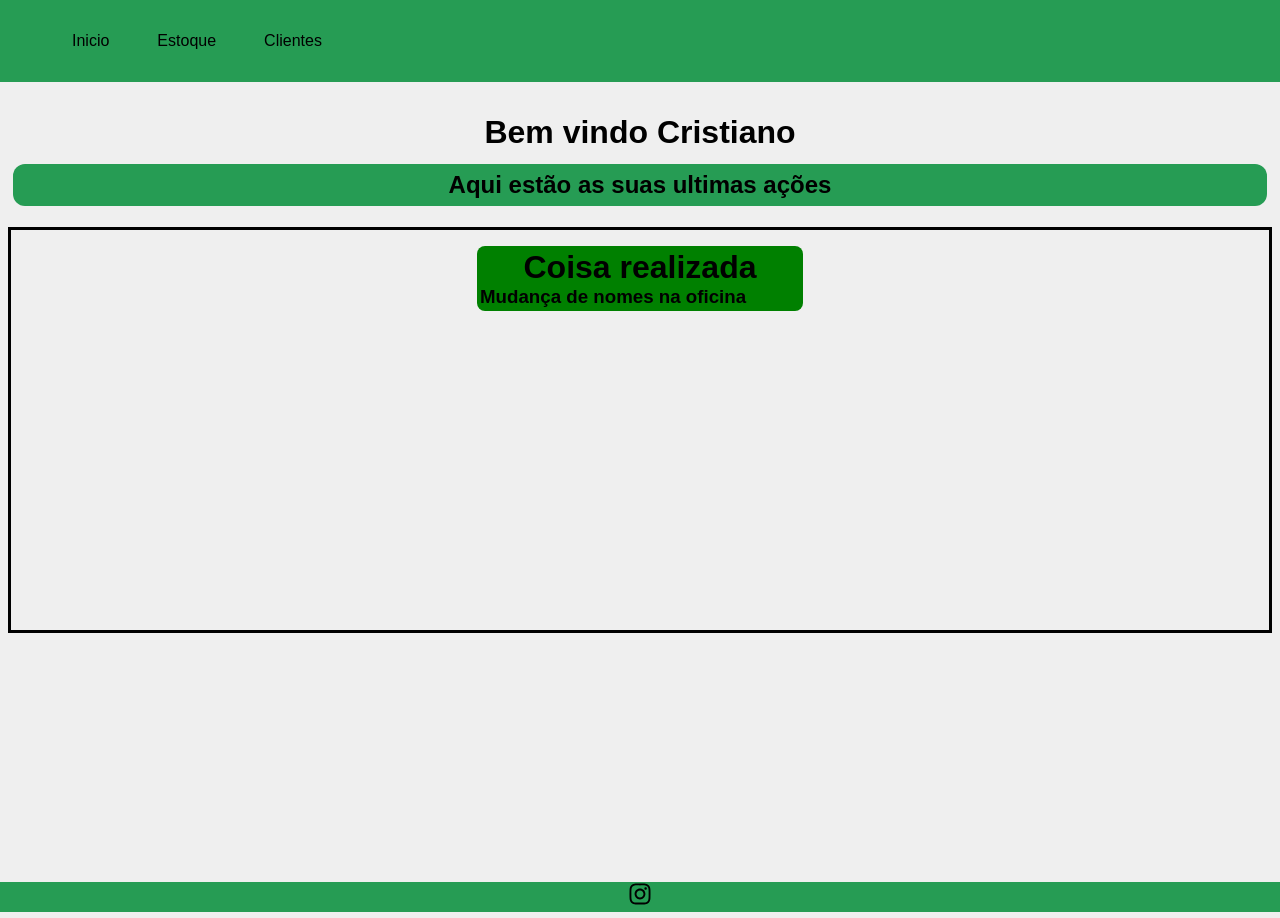
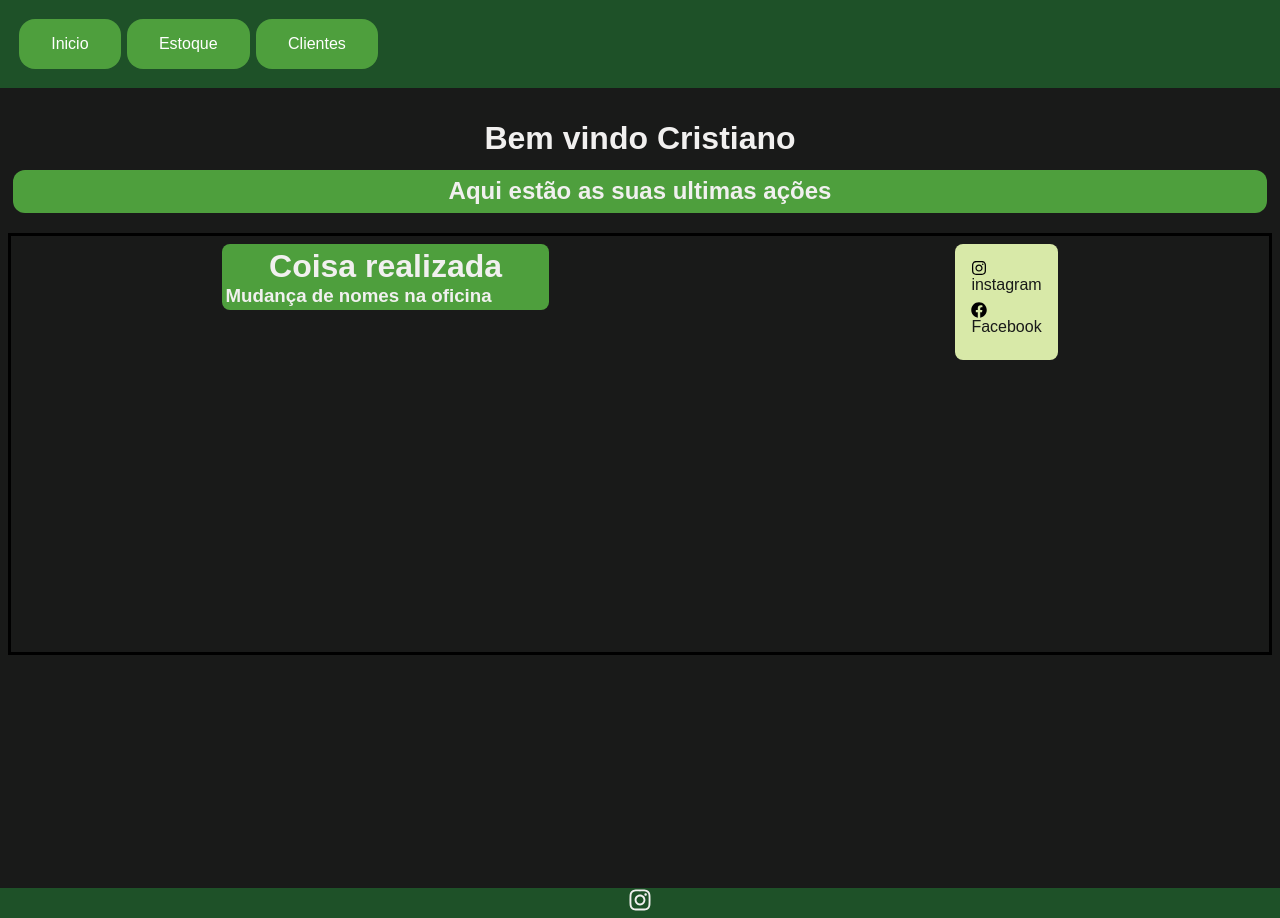
Before and after one commit to joaolouko/mecanicaModelo, a React (Create React App) app: page / in a window 1280 px wide. Built offline with nearby package versions, Linux system fonts and the light colour scheme.

Commit message:
v.1.0.3 - mudança na paleta de cores, implementação de um novo componente

```diff
--- a/src/components/Acoes.module.css
+++ b/src/components/Acoes.module.css
@@ -5,17 +5,24 @@
 }
 
 .card{
-    background-color: green;
+    background-color: #4E9F3D;
     padding: 0.2em;
-    margin: 1em;
-    border-radius: 0.5em;
+    border-radius: .5em;
     width: 20em;
 }
 
 .card h1{
     display: flex;
     justify-content: center;
+    color: black;
 }
+
+.card h1,h3{
+    color: #F1F0EF;
+}
+
+
+
 
 @media (max-width: 700px){
     .card{
--- /dev/null
+++ b/src/components/Conexoes.js
@@ -0,0 +1,17 @@
+import styles from './Conexoes.module.css'
+import { FaFacebook, FaInstagram } from 'react-icons/fa'
+
+function Noticias() {
+    return (
+        <div>
+            <div className={styles.box}>
+                <FaInstagram />
+                <p>instagram</p>
+                <FaFacebook />
+                <p>Facebook</p>
+            </div>
+        </div>
+    )
+}
+
+export default Noticias
--- /dev/null
+++ b/src/components/Conexoes.module.css
@@ -0,0 +1,18 @@
+.box{
+    padding: 1em;
+    background-color: #D8E9A8;
+    border-radius: .5em;
+    flex-direction: column;
+    display: flex;
+
+
+}
+
+.box svg{
+    fill: black;
+}
+
+.box p{
+    color: #191A19;
+    margin-bottom: .5em;
+}
--- a/src/components/layout/Navbar.module.css
+++ b/src/components/layout/Navbar.module.css
@@ -1,17 +1,19 @@
 *{
     margin: 0;
+    padding: 0;
 }
 
 .navbar{
     justify-content: space-between;
     padding: 1em;
     display: flex;
-    background-color: rgb(38, 156, 84);
+    background-color: #1E5128;
 }
 
 .list {
     list-style: none;
     display: flex;
+
 }
 
 .list li {
@@ -19,14 +21,19 @@
 }
 
 .item {
-    margin-right: 1em;
+    margin: 0.2em;
+    background-color: #4E9F3D;
+    border-radius: 1em;
 }
+
 
 .item a {
     text-decoration: none;
-    color: black;
+    color: #FFFFFF;
+    padding: 1em;
 }
 
 .item a:hover {
-    color: rgb(162, 170, 170);
+    color: #1C2321;
+
 }
--- a/src/components/layout/Rodape.module.css
+++ b/src/components/layout/Rodape.module.css
@@ -1,5 +1,5 @@
 .rodape{
-    background-color: rgb(38, 156, 84);
+    background-color: #1E5128;
     text-align: center;
     font-size: 150%;
 }
--- a/src/components/pages/Inicio.js
+++ b/src/components/pages/Inicio.js
@@ -1,5 +1,6 @@
 import Acoes from '../Acoes'
 import styles from './Inicio.module.css'
+import Noticias from '../Conexoes'
 
 function Inicio() {
     return (
@@ -11,6 +12,7 @@ function Inicio() {
 
             <div className={styles.container}>
                 <Acoes />
+                <Noticias/>
             </div>
 
         </div>
--- a/src/components/pages/Inicio.module.css
+++ b/src/components/pages/Inicio.module.css
@@ -12,7 +12,7 @@
 .texto {
     display: flex;
     justify-content: center;
-    background-color: rgb(38, 156, 84);
+    background-color: #4E9F3D;
     padding: 0.3em;
     border-radius: 0.5em;
     margin: 1%;
@@ -22,4 +22,14 @@
     height: 400px;
     border: 0.2em black solid;
     margin: 0.5em;
+    display: flex;
+    justify-content: space-around;
+    padding: 0.5em;
 }
+
+@media (max-width: 700px) {
+    .container{
+        flex-wrap: wrap;
+    }
+
+}
--- a/src/index.css
+++ b/src/index.css
@@ -1,8 +1,12 @@
-*{
+
+* {
   font-family: Arial, Helvetica, sans-serif;
+  color: #F1F0EF;
 }
 
-html, body, #root{
-  background-color: #efefef;
+html,
+body,
+#root {
+  background-color: #191A19;
   height: 100%;
 }
```
